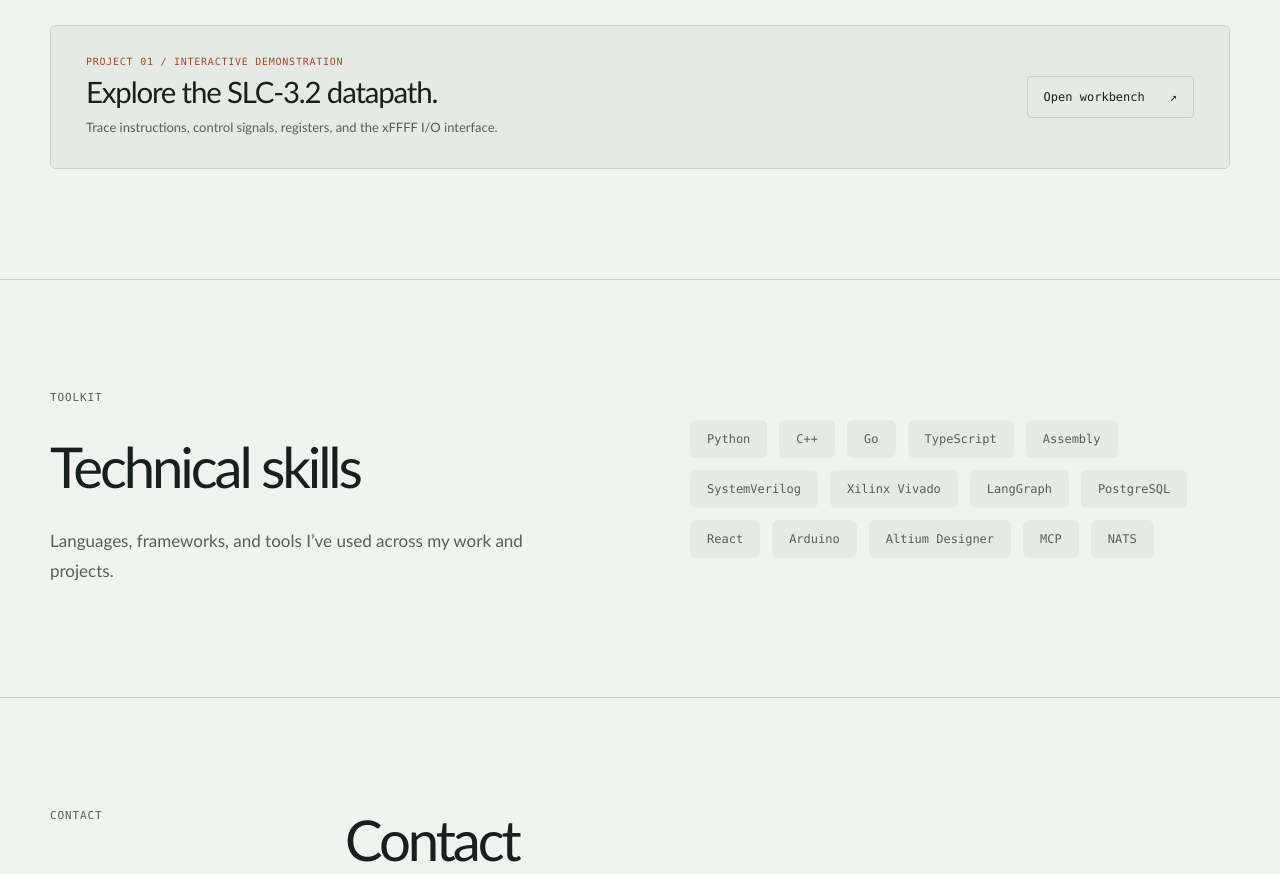
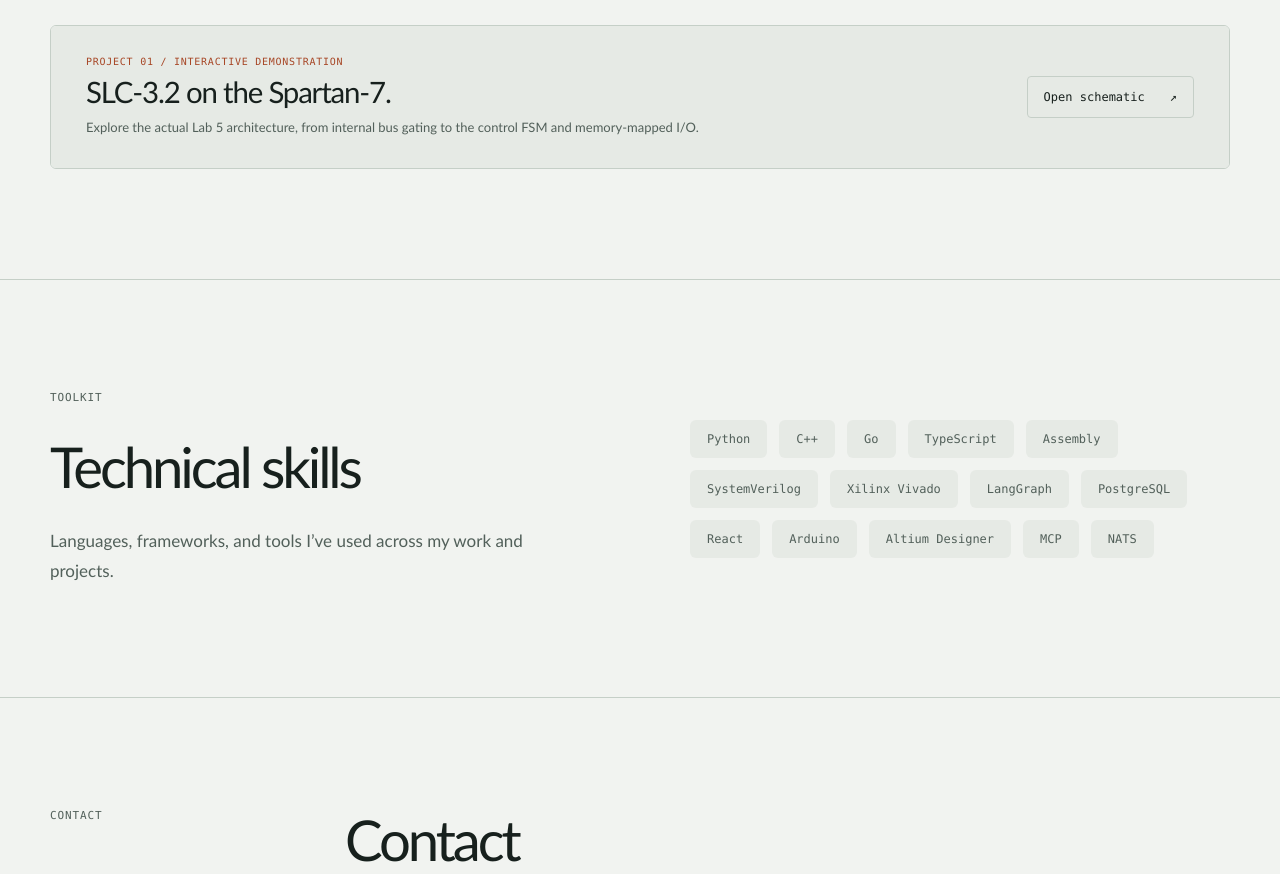
Before and after one commit to kiankarbassian/astro-blog-starter-template, an Astro site: page / in a window 1280 px wide. Shown: the part 5981-6855 px from the top of the page. Built offline with nearby package versions, Linux system fonts and the light colour scheme; Astro itself is replaced by a stand-in of ours.

Commit message:
Make schematic entry concise and correctly toggle Open/Close label

```diff
--- a/src/pages/index.astro
+++ b/src/pages/index.astro
@@ -69,10 +69,10 @@ const skills = ['Python', 'C++', 'Go', 'TypeScript', 'Assembly', 'SystemVerilog'
         <summary class="cpu-project-summary">
           <div class="cpu-project-summary-text">
             <span class="cpu-project-eyebrow">PROJECT 01 / INTERACTIVE DEMONSTRATION</span>
-            <strong>Explore the SLC-3.2 datapath.</strong>
-            <p>Trace instructions, control signals, registers, and the xFFFF I/O interface.</p>
+            <strong>SLC-3.2 on the Spartan-7.</strong>
+            <p>Explore the actual Lab 5 architecture, from internal bus gating to the control FSM and memory-mapped I/O.</p>
           </div>
-          <span class="cpu-project-cta">Open workbench <span aria-hidden="true">↗</span></span>
+          <span class="cpu-project-cta"><span class="cpu-project-open">Open schematic</span><span class="cpu-project-close">Close schematic</span><span aria-hidden="true">↗</span></span>
         </summary>
         <CPUWorkbench />
       </details>
@@ -104,6 +104,10 @@ const skills = ['Python', 'C++', 'Go', 'TypeScript', 'Assembly', 'SystemVerilog'
   .cpu-project-summary strong{display:block;font:500 clamp(20px,2.3vw,30px)/1.25 var(--sans);letter-spacing:-.04em}
   .cpu-project-summary p{font-size:13px;color:var(--muted);margin:7px 0 0}
   .cpu-project-cta{display:flex;align-items:center;gap:25px;white-space:nowrap;border:1px solid var(--line);padding:13px 16px;border-radius:4px;font:12px var(--mono)}
+  .cpu-project-close{display:none}
+  .cpu-project-details[open] .cpu-project-close{display:inline}
+  .cpu-project-details[open] .cpu-project-open{display:none}
+  .cpu-project-details[open] .cpu-project-summary{padding-top:18px;padding-bottom:18px}
   .cpu-project-details[open] .cpu-project-cta{border-color:var(--accent);color:var(--accent)}
   .cpu-project-details[open] .cpu-project-cta>span{transform:rotate(90deg)}
   @media(max-width:700px){.cpu-project-summary{padding:20px;align-items:flex-start;flex-direction:column;gap:20px}.cpu-project-cta{width:100%;justify-content:space-between}}
```
